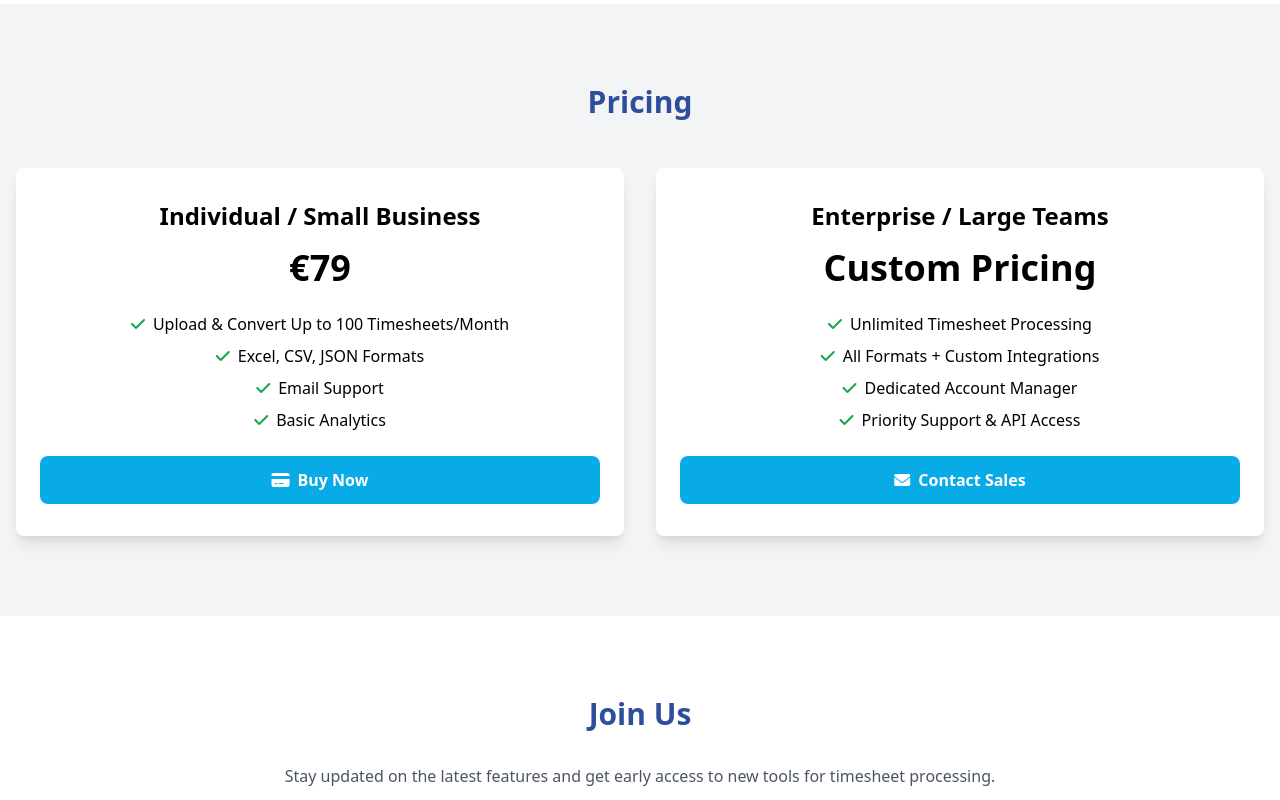
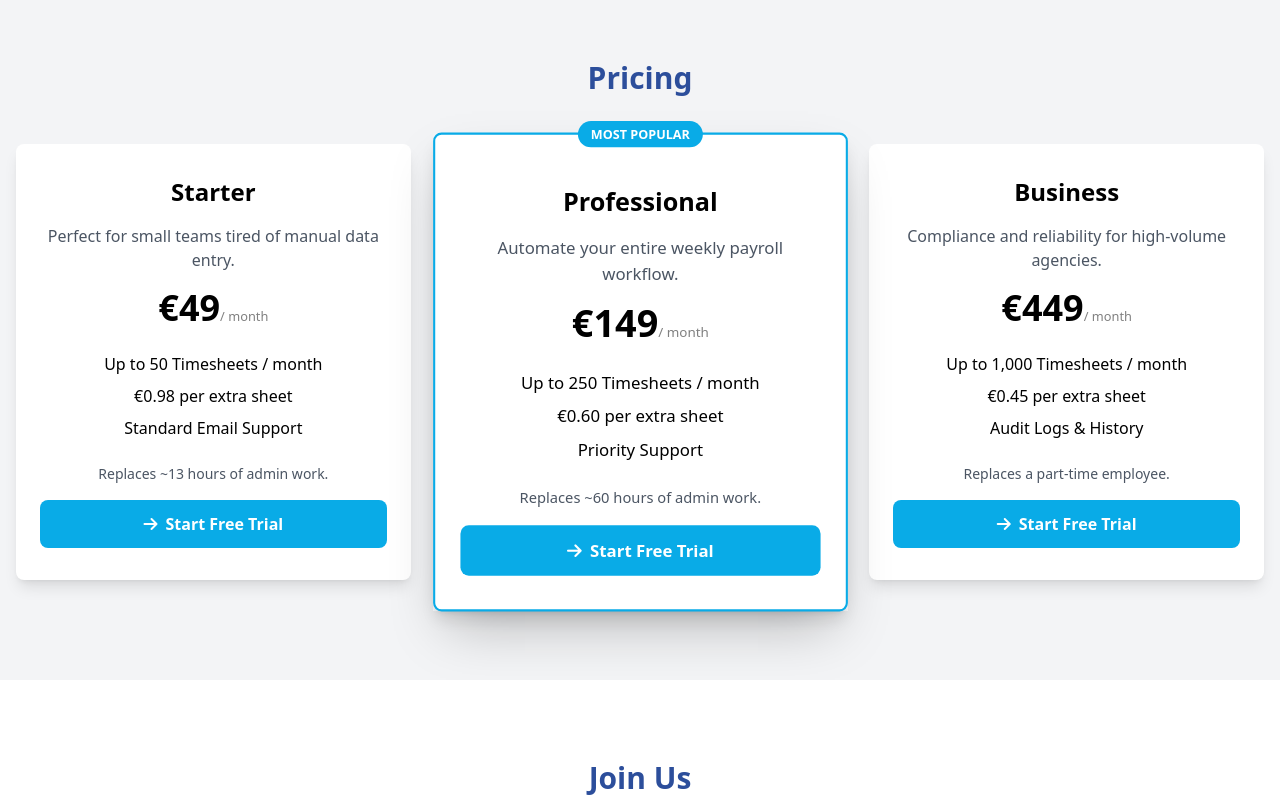
Before and after one commit to Timesheet-Flow/timesheetflow-website, a plain HTML site: page index.html in a window 1280 px wide. Shown: the part 980-1780 px from the top of the page. Drawn offline with nearby package versions, Linux system fonts and the light colour scheme.

Commit message:
Add pricing tiers which link to applinkedin and remove LinkedIn

```diff
--- a/index.html
+++ b/index.html
@@ -8,7 +8,6 @@
     </title>
     <link rel="icon" type="image/x-icon" href="favicon.ico" />
     <script src="https://cdn.tailwindcss.com"></script>
-    <script src="https://js.stripe.com/v3/"></script>
     <link rel="stylesheet" href="style.css?v=1.0.0" />
     <link
       rel="stylesheet"
@@ -70,13 +69,13 @@
           scanned documents and convert them into structured formats like Excel,
           CSV, and JSON effortlessly.
         </p>
-        <button
-          id="hero-checkout-button"
+        <a
+          href="#pricing"
           class="btn-hover bg-[#09abe7] text-white px-8 py-3 rounded-full font-semibold hover:bg-[#2c4e9b] transition"
           role="button"
         >
           <i class="fas fa-arrow-right mr-2"></i>Get Started
-        </button>
+        </a>
       </div>
     </section>
 
@@ -175,72 +174,100 @@
         <h3 class="text-3xl font-bold text-center mb-12 text-[#2c4e9b]">
           Pricing
         </h3>
-        <div class="grid md:grid-cols-2 gap-8">
+        <div class="grid md:grid-cols-3 gap-8 items-start">
           <div class="bg-white rounded-lg shadow-lg overflow-hidden">
             <div class="px-6 py-8">
-              <h4 class="text-2xl font-bold text-center mb-4">
-                Individual / Small Business
-              </h4>
+              <h4 class="text-2xl font-bold text-center mb-4">Starter</h4>
+              <p class="text-gray-600 mb-4 text-center">
+                Perfect for small teams tired of manual data entry.
+              </p>
               <div class="text-center mb-6">
-                <span class="text-4xl font-bold">€79</span>
+                <span class="text-4xl font-bold">€49</span
+                ><span style="font-size: 0.8em; color: gray">/ month</span>
               </div>
               <ul class="mb-6 text-center">
-                <li class="flex items-center justify-center mb-2">
-                  <i class="fas fa-check text-green-600 mr-2"></i>Upload &
-                  Convert Up to 100 Timesheets/Month
-                </li>
-                <li class="flex items-center justify-center mb-2">
-                  <i class="fas fa-check text-green-600 mr-2"></i>Excel, CSV,
-                  JSON Formats
-                </li>
-                <li class="flex items-center justify-center mb-2">
-                  <i class="fas fa-check text-green-600 mr-2"></i>Email Support
-                </li>
-                <li class="flex items-center justify-center mb-2">
-                  <i class="fas fa-check text-green-600 mr-2"></i>Basic
-                  Analytics
-                </li>
+                <li class="mb-2">Up to 50 Timesheets / month</li>
+                <li class="mb-2">€0.98 per extra sheet</li>
+                <li class="mb-2">Standard Email Support</li>
               </ul>
-              <button
-                id="checkout-button"
+              <p class="text-sm text-gray-600 mb-4 text-center">
+                Replaces ~13 hours of admin work.
+              </p>
+              <a
+                href="https://app.timesheetflow.com"
                 class="btn-hover w-full bg-[#09abe7] text-white py-3 rounded-lg font-semibold hover:bg-[#2c4e9b] transition flex items-center justify-center"
                 style="text-decoration: none"
               >
-                <i class="fas fa-credit-card mr-2"></i>Buy Now
-              </button>
+                <i class="fas fa-arrow-right mr-2"></i>Start Free Trial
+              </a>
+            </div>
+          </div>
+          <div class="relative md:scale-105 md:shadow-2xl">
+            <div
+              class="absolute -top-3 left-1/2 transform -translate-x-1/2 z-10"
+            >
+              <span
+                class="bg-[#09abe7] text-white px-3 py-1 rounded-full text-xs font-bold"
+                >MOST POPULAR</span
+              >
+            </div>
+            <div
+              class="bg-white rounded-lg shadow-lg overflow-hidden border-2 border-[#09abe7]"
+            >
+              <div class="px-6 py-8 pt-12">
+                <h4 class="text-2xl font-bold text-center mb-4">
+                  Professional
+                </h4>
+                <p class="text-gray-600 mb-4 text-center">
+                  Automate your entire weekly payroll workflow.
+                </p>
+                <div class="text-center mb-6">
+                  <span class="text-4xl font-bold">€149</span
+                  ><span style="font-size: 0.8em; color: gray">/ month</span>
+                </div>
+                <ul class="mb-6 text-center">
+                  <li class="mb-2">Up to 250 Timesheets / month</li>
+                  <li class="mb-2">€0.60 per extra sheet</li>
+                  <li class="mb-2">Priority Support</li>
+                </ul>
+                <p class="text-sm text-gray-600 mb-4 text-center">
+                  Replaces ~60 hours of admin work.
+                </p>
+                <a
+                  href="https://app.timesheetflow.com"
+                  class="btn-hover w-full bg-[#09abe7] text-white py-3 rounded-lg font-semibold hover:bg-[#2c4e9b] transition flex items-center justify-center"
+                  style="text-decoration: none"
+                >
+                  <i class="fas fa-arrow-right mr-2"></i>Start Free Trial
+                </a>
+              </div>
             </div>
           </div>
           <div class="bg-white rounded-lg shadow-lg overflow-hidden">
             <div class="px-6 py-8">
-              <h4 class="text-2xl font-bold text-center mb-4">
-                Enterprise / Large Teams
-              </h4>
+              <h4 class="text-2xl font-bold text-center mb-4">Business</h4>
+              <p class="text-gray-600 mb-4 text-center">
+                Compliance and reliability for high-volume agencies.
+              </p>
               <div class="text-center mb-6">
-                <span class="text-4xl font-bold">Custom Pricing</span>
+                <span class="text-4xl font-bold">€449</span
+                ><span style="font-size: 0.8em; color: gray">/ month</span>
               </div>
               <ul class="mb-6 text-center">
-                <li class="flex items-center justify-center mb-2">
-                  <i class="fas fa-check text-green-600 mr-2"></i>Unlimited
-                  Timesheet Processing
-                </li>
-                <li class="flex items-center justify-center mb-2">
-                  <i class="fas fa-check text-green-600 mr-2"></i>All Formats +
-                  Custom Integrations
-                </li>
-                <li class="flex items-center justify-center mb-2">
-                  <i class="fas fa-check text-green-600 mr-2"></i>Dedicated
-                  Account Manager
-                </li>
-                <li class="flex items-center justify-center mb-2">
-                  <i class="fas fa-check text-green-600 mr-2"></i>Priority
-                  Support & API Access
-                </li>
+                <li class="mb-2">Up to 1,000 Timesheets / month</li>
+                <li class="mb-2">€0.45 per extra sheet</li>
+                <li class="mb-2">Audit Logs & History</li>
               </ul>
-              <button
-                class="btn-hover w-full bg-[#09abe7] text-white py-3 rounded-lg font-semibold hover:bg-[#2c4e9b] transition"
+              <p class="text-sm text-gray-600 mb-4 text-center">
+                Replaces a part-time employee.
+              </p>
+              <a
+                href="https://app.timesheetflow.com"
+                class="btn-hover w-full bg-[#09abe7] text-white py-3 rounded-lg font-semibold hover:bg-[#2c4e9b] transition flex items-center justify-center"
+                style="text-decoration: none"
               >
-                <i class="fas fa-envelope mr-2"></i>Contact Sales
-              </button>
+                <i class="fas fa-arrow-right mr-2"></i>Start Free Trial
+              </a>
             </div>
           </div>
         </div>
@@ -294,14 +321,6 @@
         >
           <i class="fas fa-envelope mr-2"></i>Email Us
         </a>
-        <a
-          href="https://www.linkedin.com/in/chrisdeguara/"
-          target="_blank"
-          aria-label="LinkedIn"
-          class="btn-hover bg-[#2c4e9b] text-white px-8 py-3 rounded-full font-semibold transition inline-flex items-center linkedin-contact"
-        >
-          <i class="fab fa-linkedin mr-2"></i>LinkedIn
-        </a>
       </div>
     </section>
 
--- a/script.js
+++ b/script.js
@@ -1,23 +1,3 @@
-// Stripe Checkout - Using popup for new window
-const checkoutButton = document.getElementById("checkout-button");
-const heroCheckoutButton = document.getElementById("hero-checkout-button");
-
-checkoutButton.addEventListener("click", () => {
-  window.open(
-    "https://buy.stripe.com/test_9B6aEX8zo03o7Uw3WTeIw00",
-    "stripeCheckout",
-    "width=800,height=600"
-  );
-});
-
-heroCheckoutButton.addEventListener("click", () => {
-  window.open(
-    "https://buy.stripe.com/test_9B6aEX8zo03o7Uw3WTeIw00",
-    "stripeCheckout",
-    "width=800,height=600"
-  );
-});
-
 // Header shrink on scroll and dynamic body padding
 function updateHeaderAndBodyPadding() {
   const header = document.getElementById("header");
```
